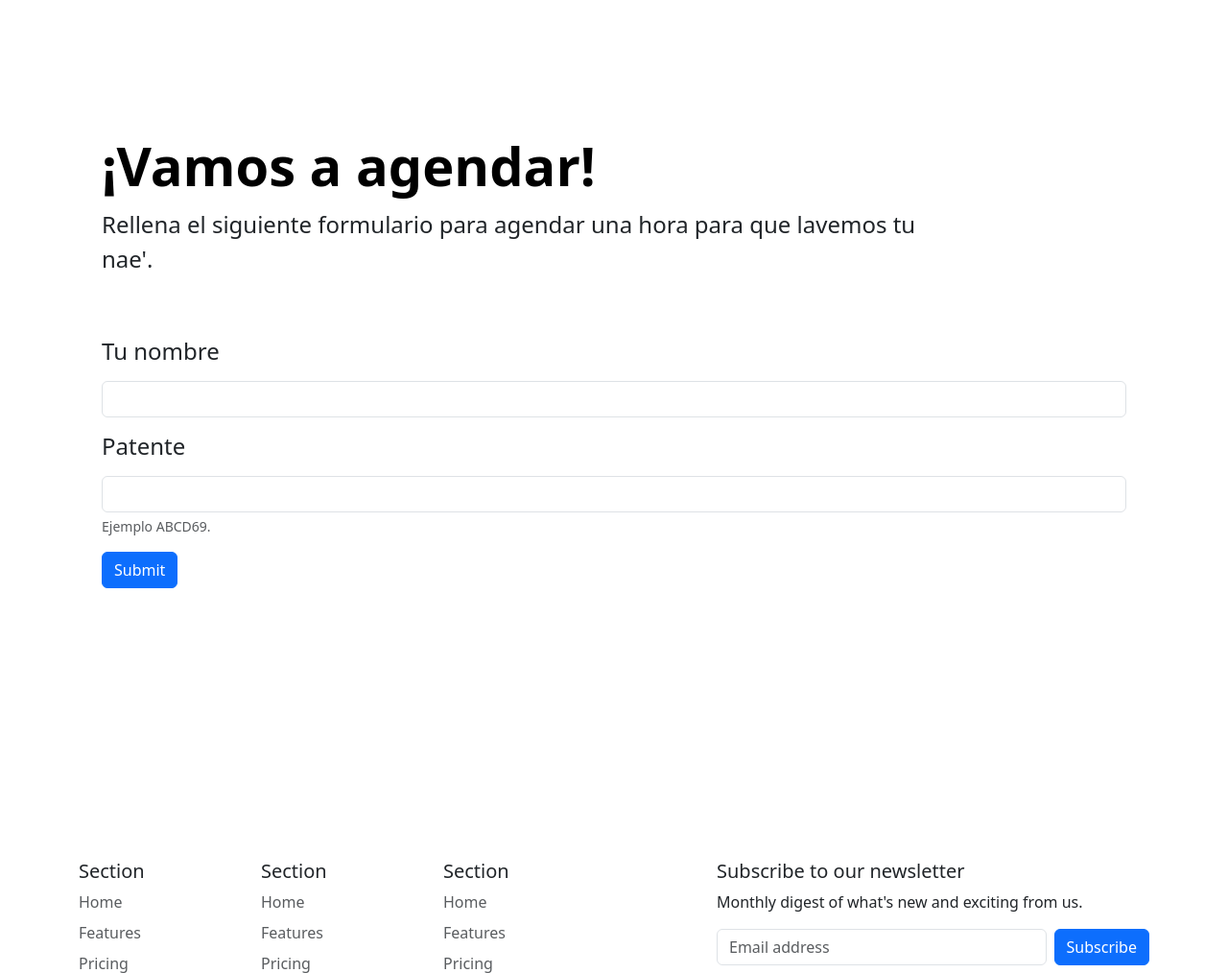
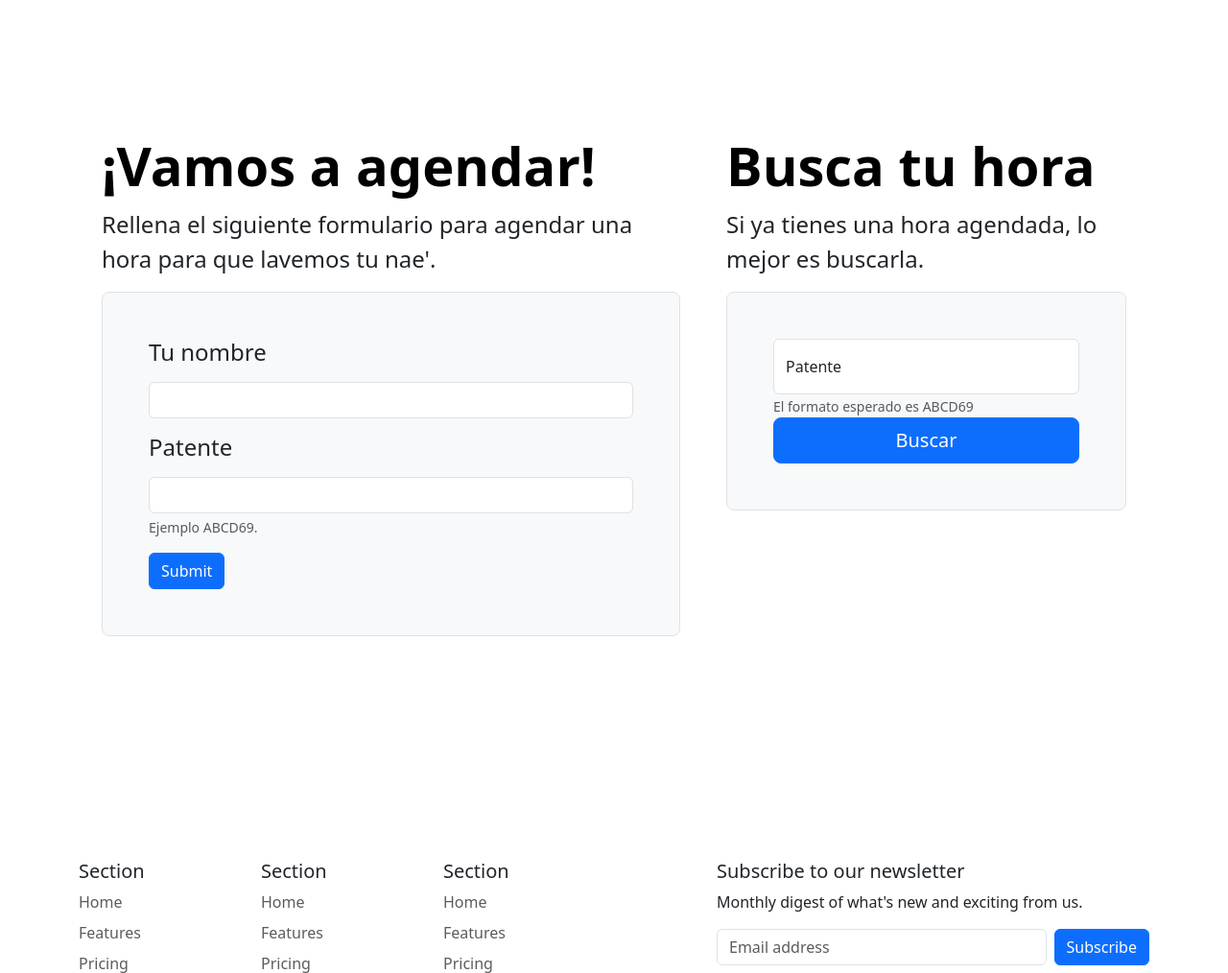
Before and after one commit to Urfenox/Jalopy-Wash, a Django app: page /agendar/ in a window 1280 px wide. Shown: the part 73-1087 px from the top of the page at 96% size. Run offline with Django 5.2, Linux system fonts and the light colour scheme; some libraries are stand-ins or nearby versions.

Commit message:
agendar hora & notificar

```diff
--- a/cliente/views.py
+++ b/cliente/views.py
@@ -1,4 +1,5 @@
 from django.shortcuts import render, redirect, get_object_or_404
+from django.http import JsonResponse
 from django.contrib import messages
 from .models import Vehiculo, Hora
 from .forms import Agendar
@@ -11,12 +12,26 @@ def index(request):
 def agendar(request):
     form = Agendar(request.POST or None)
     if form.is_valid():
-        if Hora.objects.get(patente=form.cleaned_data['patente']):
+        hora_existente = Hora.objects.get(patente=form.cleaned_data['patente'])
+        if hora_existente:
             messages.error(request, "¡Ups! Ya existe una hora para este vehiculo.")
-            return redirect("cliente:agendar")
+            response = redirect('cliente:agendar')
+            response['Location'] += str(f'?patente={hora_existente.patente}')
+            return response
         form.save()
         messages.success(request, "¡Hora agendada correctamente!")
         return redirect("cliente:agendar")
+    patente = request.GET.get('patente', '')
+    if patente:
+        hora = get_object_or_404(Hora, patente=patente)
+        if request.headers['content-type'] == "application/json":
+            return JsonResponse({
+                "dueño": hora.dueño,
+                "patente": hora.patente,
+                "estado": hora.estado,
+                "creado": hora.creado
+            })
+        return render(request, "cliente/agendar.html", {"hora":hora})
     return render(request, "cliente/agendar.html", {"form": form})
 
 def buscar(request):
--- a/templates/cliente/agendar.html
+++ b/templates/cliente/agendar.html
@@ -2,15 +2,30 @@
 {% load static %}
 
 {% block cuerpo %}
+{% if hora %}
 <div class="px-4 py-5 my-5 text-center">
-    <div class="align-items-center g-lg-5 py-5">
-        <div class="text-center text-lg-start">
-            <h1 class="display-4 fw-bold lh-1 text-body-emphasis mb-3">¡Vamos a agendar!</h1>
-            <p class="col-lg-10 fs-4">Rellena el siguiente formulario para agendar una hora para que lavemos tu nae'.</p>
+    <div class="row g-lg-5 py-5">
+        <div class="col-lg-7 text-center text-lg-start">
+            <h1 class="display-4 fw-bold lh-1 text-body-emphasis mb-3">Hola, {{ hora.dueño }}.</h1>
+            <p class="fs-4">
+                Hora para {{ hora.patente }} creada a las {{ hora.creado|date:"H:i" }}.
+                <br>
+                Tu hora se encuentra {{ hora.get_estado_display }}
+            </p>
+            <small class="text-body-secondary">Puedes dejar esta pestaña abierta y te avisaremos.</small>
         </div>
     </div>
-    <div class="text-start">
-        <form action="" method="post">
+</div>
+<script src="{% static 'js/notificador.js' %}"></script>
+{% else %}
+<div class="px-4 py-5 my-5 text-center">
+    <div class="row g-lg-5 py-5">
+        <div class="col-lg-7 text-center text-lg-start">
+            <h1 class="display-4 fw-bold lh-1 text-body-emphasis mb-3">¡Vamos a agendar!</h1>
+            <p class="fs-4">
+                Rellena el siguiente formulario para agendar una hora para que lavemos tu nae'.
+            </p>
+            <form action="{% url 'cliente:agendar' %}" method="post" class="p-4 p-md-5 border rounded-3 bg-body-tertiary">
                 {% csrf_token %}
                 <div class="mb-3">
                     <label for="id_dueño" class="form-label"><h4>Tu nombre</h4></label>
@@ -24,5 +39,21 @@
                 <button type="submit" class="btn btn-primary">Submit</button>
             </form>
         </div>
+        <div class="col-lg-5 text-center text-lg-start">
+            <h1 class="display-4 fw-bold lh-1 text-body-emphasis mb-3">Busca tu hora</h1>
+            <p class="fs-4">
+                Si ya tienes una hora agendada, lo mejor es buscarla.
+            </p>
+            <form action="{% url 'cliente:agendar' %}" method="get" class="p-4 p-md-5 border rounded-3 bg-body-tertiary">
+                <div class="form-floating">
+                    <input name="patente" type="text" class="form-control" id="PATENTE" placeholder="0123456789">
+                    <label for="PATENTE">Patente</label>
                 </div>
+                <small class="text-body-secondary">El formato esperado es ABCD69</small>
+                <button class="w-100 btn btn-lg btn-primary" type="submit">Buscar</button>
+            </form>
+        </div>
+    </div>
+</div>
+{% endif %}
 {% endblock %}
--- a/templates/cliente/buscar.html
+++ b/templates/cliente/buscar.html
@@ -84,7 +84,6 @@
             </div>
         </a>
         {% endif  %}
-
     </div>
   </div>
 {% else %}
```
Also changed, not shown: static/js/notificador.js (added, +57 -0 lines). Lines whose indentation alone changed are shown as unchanged.
